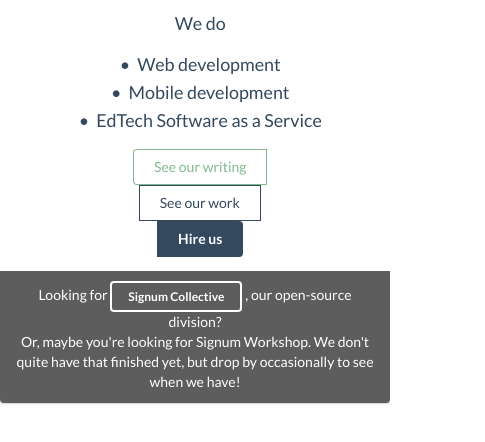
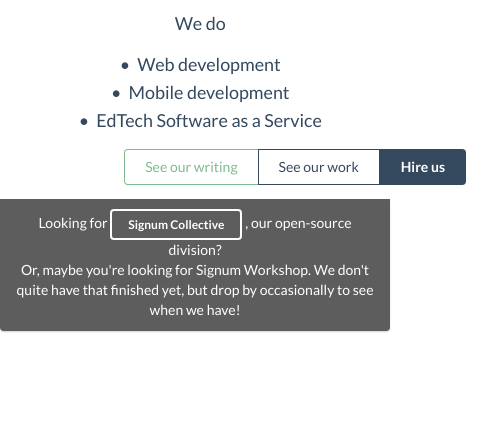
Before and after one commit to SignumCollective/SignumCollective.github.io, a website: page index.html in a window 390 px wide. Shown: the part 292-734 px from the top of the page, 485 px wide, since content can reach past the window. Drawn offline with Linux system fonts and the light colour scheme.

Commit message:
Render buttons properly on mobile

```diff
--- a/index.css
+++ b/index.css
@@ -40,3 +40,9 @@
     margin: 0 25%;
   }
 }
+
+@media only screen and (max-width: 450px) {
+  .content > div.ui.buttons {
+    width: 100%;
+  }
+}
```
